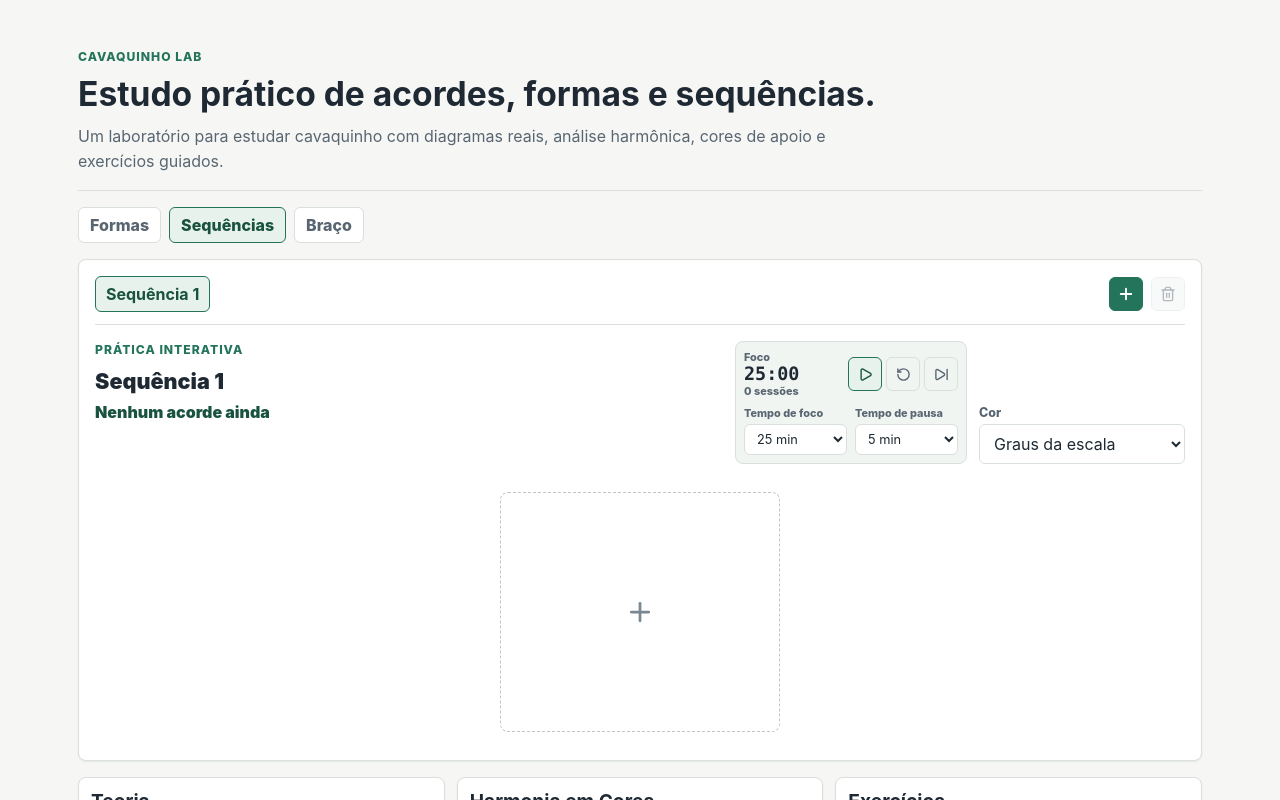
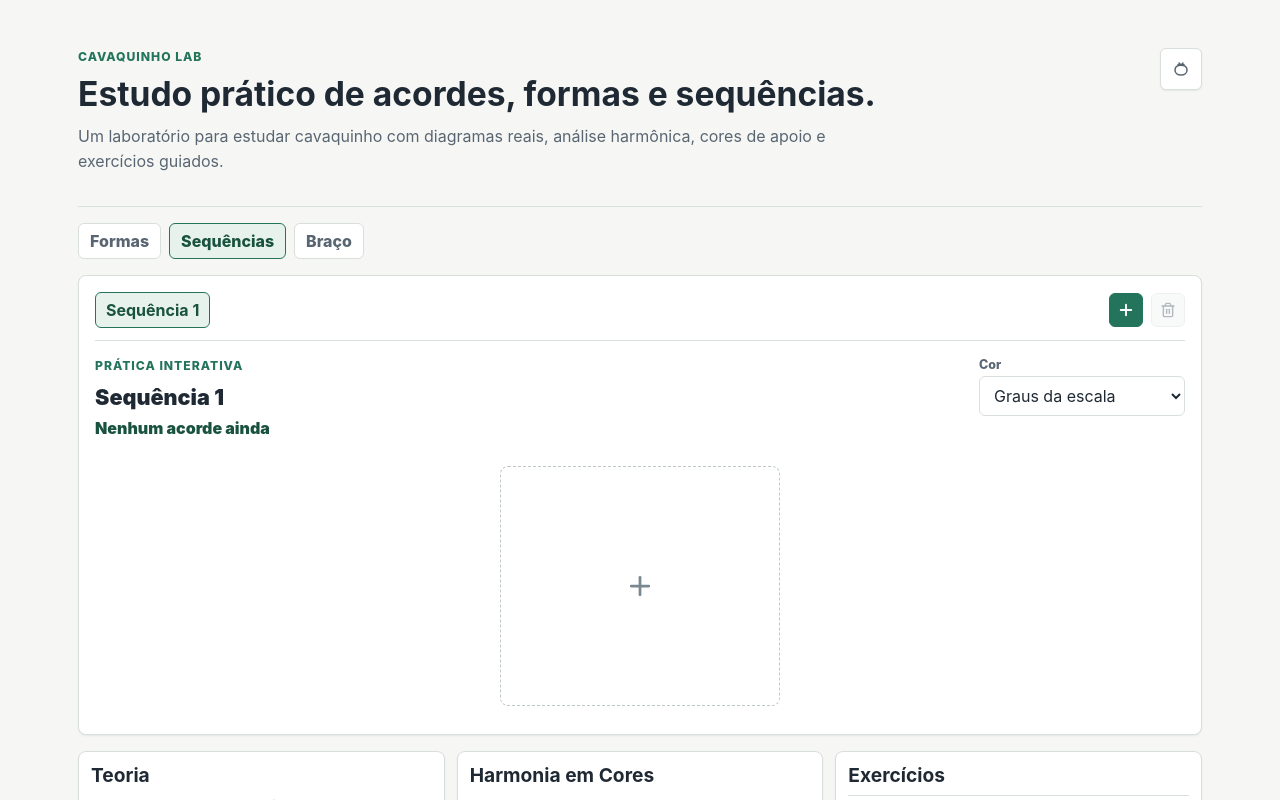
Before and after one commit to rezendehugo/cavaquinho-lab, a React (Vite) app: page /sequences#/cavaquinho/sequences in a window 1280 px wide. Shown: the top 800 px of the page. Built offline with nearby package versions, Linux system fonts and the light colour scheme.

Commit message:
refactor(practice): make pomodoro global

```diff
--- a/src/App.jsx
+++ b/src/App.jsx
@@ -1,6 +1,7 @@
 import { useEffect, useMemo, useState } from 'react';
 import SequenceLab from './components/SequenceLab';
 import { fallbackRoute, getRoutes, routeRedirects } from './config';
+import PomodoroTimer from './features/pomodoro/PomodoroTimer';
 import FretboardPage from './pages/FretboardPage';
 import ShapesPage from './pages/ShapesPage';
 
@@ -43,9 +44,14 @@ function App() {
   return (
     <main className="app-shell">
       <header className="hero">
-        <p className="eyebrow">Cavaquinho Lab</p>
-        <h1>Estudo prático de acordes, formas e sequências.</h1>
-        <p>Um laboratório para estudar cavaquinho com diagramas reais, análise harmônica, cores de apoio e exercícios guiados.</p>
+        <div className="hero-topline">
+          <div>
+            <p className="eyebrow">Cavaquinho Lab</p>
+            <h1>Estudo prático de acordes, formas e sequências.</h1>
+            <p>Um laboratório para estudar cavaquinho com diagramas reais, análise harmônica, cores de apoio e exercícios guiados.</p>
+          </div>
+          <PomodoroTimer />
+        </div>
         <NavTabs route={route} routes={routes} />
       </header>
       {page}
--- a/src/components/SequenceLab.jsx
+++ b/src/components/SequenceLab.jsx
@@ -5,7 +5,6 @@ import { analyzeSequence, buildExercises, getColorForChord } from '../harmony';
 import { optimizeSequence } from '../progressionOptimizer';
 import { chromaticKeys, createSequence, createSequenceStep, defaultSequences, reorderSequence, suffixCycle } from '../sequences';
 import { activeSequenceStorageKey, loadActiveSequenceId, loadSequences, sequencesStorageKey } from '../storage';
-import PomodoroTimer from '../features/pomodoro/PomodoroTimer';
 import { AddChordSlot, AddSequenceButton } from './SequenceActions';
 import SequenceChordStep from './SequenceChordStep';
 import { Trash2 } from 'lucide-react';
@@ -58,7 +57,6 @@ function SequenceHeader({ sequence, setTitle, colorMode, setColorMode }) {
         <div className="sequence-path" aria-label="Sequência atual">{getSequenceText(sequence.steps)}</div>
       </div>
       <div className="lab-controls">
-        <PomodoroTimer />
         <label><span>Cor</span><select aria-label="Modo de cor" value={colorMode} onChange={(event) => setColorMode(event.target.value)}>{colorModes.map(item => <option key={item.id} value={item.id}>{item.label}</option>)}</select></label>
       </div>
     </header>
--- a/src/features/pomodoro/PomodoroTimer.jsx
+++ b/src/features/pomodoro/PomodoroTimer.jsx
@@ -1,4 +1,5 @@
-import { Pause, Play, RotateCcw, SkipForward } from 'lucide-react';
+import { Pause, Play, RotateCcw, SkipForward, X } from 'lucide-react';
+import { useEffect, useRef, useState } from 'react';
 import { breakMinuteOptions, focusMinuteOptions } from './pomodoroConstants';
 import { usePomodoroTimer } from './usePomodoroTimer';
 
@@ -18,34 +19,84 @@ function DurationSelect({ label, value, options, disabled, onChange }) {
   );
 }
 
+function TomatoIcon() {
+  return (
+    <svg viewBox="0 0 24 24" aria-hidden="true">
+      <path d="M12 7c-5 0-8 2.8-8 6.5S7.2 20 12 20s8-2.8 8-6.5S17 7 12 7Z" />
+      <path d="m12 7-2.5-3M12 7l2.5-3M12 7 8 6M12 7l4-1" />
+    </svg>
+  );
+}
+
 function PomodoroTimer() {
   const timer = usePomodoroTimer();
+  const [isOpen, setIsOpen] = useState(false);
+  const wrapperRef = useRef(null);
   const isRunning = timer.status === 'running';
   const primaryLabel = isRunning ? 'Pausar' : timer.status === 'paused' ? 'Retomar' : 'Iniciar';
+  const isActive = timer.status !== 'idle';
+
+  useEffect(() => {
+    if (!isOpen) return undefined;
+    const handlePointer = (event) => {
+      if (wrapperRef.current && !wrapperRef.current.contains(event.target)) setIsOpen(false);
+    };
+    const handleKey = (event) => {
+      if (event.key === 'Escape') setIsOpen(false);
+    };
+    document.addEventListener('mousedown', handlePointer);
+    document.addEventListener('keydown', handleKey);
+    return () => {
+      document.removeEventListener('mousedown', handlePointer);
+      document.removeEventListener('keydown', handleKey);
+    };
+  }, [isOpen]);
 
   return (
-    <section className="pomodoro-widget" aria-label="Sessão de prática">
-      <div className="pomodoro-status">
-        <span>{phaseLabels[timer.phase]}</span>
-        <strong>{timer.timerText}</strong>
-        <small>{timer.completedFocusSessions} sessões</small>
+    <div className="pomodoro-global" ref={wrapperRef}>
+      <button type="button" className={isActive ? 'pomodoro-trigger active' : 'pomodoro-trigger'} onClick={() => setIsOpen(current => !current)} aria-label="Sessão de prática" aria-expanded={isOpen} title="Sessão de prática">
+        <TomatoIcon />
+        {isActive ? <span>{timer.timerText}</span> : null}
+      </button>
+
+      {isOpen ? (
+        <section className="pomodoro-popover" aria-label="Ciclos de prática">
+          <header className="pomodoro-popover-header">
+            <div>
+              <h2>Ciclos de prática</h2>
+              <p>{phaseLabels[timer.phase]} · {timer.timerText}</p>
             </div>
-      <div className="pomodoro-actions">
-        <button type="button" className="icon-control-button pomodoro-primary" onClick={isRunning ? timer.pause : timer.start} aria-label={primaryLabel} title={primaryLabel}>
-          {isRunning ? <Pause aria-hidden="true" size={15} strokeWidth={2.2} /> : <Play aria-hidden="true" size={15} strokeWidth={2.2} />}
+            <button type="button" className="icon-control-button" onClick={() => setIsOpen(false)} aria-label="Fechar temporizador" title="Fechar temporizador">
+              <X aria-hidden="true" size={16} strokeWidth={2.1} />
             </button>
-        <button type="button" className="icon-control-button" onClick={timer.reset} aria-label="Reiniciar" title="Reiniciar">
-          <RotateCcw aria-hidden="true" size={15} strokeWidth={2.2} />
-        </button>
-        <button type="button" className="icon-control-button" onClick={timer.switchPhase} aria-label="Próxima etapa" title="Próxima etapa">
-          <SkipForward aria-hidden="true" size={15} strokeWidth={2.2} />
-        </button>
-      </div>
+          </header>
+
           <div className="pomodoro-settings">
             <DurationSelect label="Tempo de foco" value={timer.focusMinutes} options={focusMinuteOptions} disabled={timer.status !== 'idle'} onChange={timer.setFocusMinutes} />
             <DurationSelect label="Tempo de pausa" value={timer.breakMinutes} options={breakMinuteOptions} disabled={timer.status !== 'idle'} onChange={timer.setBreakMinutes} />
           </div>
+
+          <div className="pomodoro-readout">
+            <span>{timer.phase === 'focus' ? 'Tempo de foco' : 'Tempo de pausa'}</span>
+            <strong>{timer.timerText}</strong>
+            <small>Práticas concluídas: {timer.completedFocusSessions}</small>
+          </div>
+
+          <div className="pomodoro-footer-actions">
+            <button type="button" className="pomodoro-primary-action" onClick={isRunning ? timer.pause : timer.start}>
+              {isRunning ? <Pause aria-hidden="true" size={16} strokeWidth={2.2} /> : <Play aria-hidden="true" size={16} strokeWidth={2.2} />}
+              {primaryLabel}
+            </button>
+            <button type="button" className="icon-control-button" onClick={timer.reset} aria-label="Reiniciar" title="Reiniciar">
+              <RotateCcw aria-hidden="true" size={16} strokeWidth={2.1} />
+            </button>
+            <button type="button" className="icon-control-button" onClick={timer.switchPhase} aria-label="Próxima etapa" title="Próxima etapa">
+              <SkipForward aria-hidden="true" size={16} strokeWidth={2.1} />
+            </button>
+          </div>
         </section>
+      ) : null}
+    </div>
   );
 }
 
--- a/src/styles.css
+++ b/src/styles.css
@@ -73,8 +73,28 @@ p { line-height: 1.55; }
 
 .app-shell { max-width: 1180px; margin: 0 auto; padding: var(--space-6); }
 .hero { padding: var(--space-5) 0 var(--space-4); }
+.hero-topline { display: flex; justify-content: space-between; gap: var(--space-4); align-items: start; }
 .hero p:last-of-type { max-width: 760px; color: var(--color-muted); font-size: 1rem; }
 .eyebrow { margin: 0 0 var(--space-2); color: var(--color-accent); font-weight: 800; text-transform: uppercase; letter-spacing: 0.08em; font-size: 0.76rem; }
+
+.pomodoro-global { position: relative; flex: 0 0 auto; }
+.pomodoro-trigger { min-width: 42px; height: 42px; padding: 0 11px; display: inline-flex; align-items: center; justify-content: center; gap: var(--space-2); border-color: var(--color-border); background: var(--color-surface); color: var(--color-muted); box-shadow: var(--shadow-card); }
+.pomodoro-trigger svg { width: 18px; height: 18px; fill: none; stroke: currentColor; stroke-width: 2; stroke-linecap: round; stroke-linejoin: round; }
+.pomodoro-trigger span { color: var(--color-accent-hover); font-family: ui-monospace, SFMono-Regular, Menlo, Monaco, Consolas, monospace; font-size: 0.82rem; font-weight: 900; }
+.pomodoro-trigger:hover, .pomodoro-trigger.active { color: var(--color-accent-hover); background: var(--color-accent-soft); border-color: var(--color-accent); }
+.pomodoro-popover { position: absolute; top: calc(100% + var(--space-2)); right: 0; z-index: 20; width: min(360px, calc(100vw - var(--space-6) * 2)); padding: var(--space-4); border: 1px solid var(--color-border); border-radius: var(--radius-md); background: var(--color-surface); box-shadow: 0 18px 45px rgba(31, 41, 51, 0.16); }
+.pomodoro-popover-header { display: flex; justify-content: space-between; gap: var(--space-3); align-items: start; margin-bottom: var(--space-4); }
+.pomodoro-popover-header h2 { margin: 0 0 var(--space-1); }
+.pomodoro-popover-header p { margin: 0; color: var(--color-muted); font-size: 0.85rem; }
+.pomodoro-settings { display: grid; grid-template-columns: repeat(2, minmax(0, 1fr)); gap: var(--space-2); margin-bottom: var(--space-3); }
+.pomodoro-setting span { font-size: 0.68rem; }
+.pomodoro-setting select { width: 100%; min-width: 0; padding: 6px 8px; font-size: 0.8rem; }
+.pomodoro-readout { display: grid; justify-items: center; gap: var(--space-1); padding: var(--space-4); margin-bottom: var(--space-3); border: 1px solid var(--color-border); border-radius: var(--radius-md); background: var(--color-surface-soft); text-align: center; }
+.pomodoro-readout span { color: var(--color-muted); font-size: 0.68rem; font-weight: 900; letter-spacing: 0.08em; text-transform: uppercase; }
+.pomodoro-readout strong { color: var(--color-text); font-family: ui-monospace, SFMono-Regular, Menlo, Monaco, Consolas, monospace; font-size: 2.2rem; line-height: 1; }
+.pomodoro-readout small { color: var(--color-muted); font-size: 0.82rem; font-weight: 700; }
+.pomodoro-footer-actions { display: grid; grid-template-columns: 1fr auto auto; gap: var(--space-2); align-items: center; }
+.pomodoro-primary-action { display: inline-flex; align-items: center; justify-content: center; gap: var(--space-2); min-height: 40px; background: var(--color-accent); border-color: var(--color-accent); }
 
 .tabs { display: flex; flex-wrap: wrap; gap: var(--space-2); border-top: 1px solid var(--color-border); padding-top: var(--space-4); margin-top: var(--space-4); }
 .tabs a { text-decoration: none; color: var(--color-muted); border: 1px solid var(--color-border); border-radius: var(--radius-sm); padding: 7px 11px; font-weight: 800; background: var(--color-surface); }
@@ -102,15 +122,6 @@ p { line-height: 1.55; }
 .sequence-title-input { display: block; border: 0; padding: 0; min-width: 0; width: 100%; font-size: 1.35rem; font-weight: 900; background: transparent; color: var(--color-text); }
 .sequence-path { display: flex; flex-wrap: wrap; gap: var(--space-2); margin-top: var(--space-2); color: var(--color-accent-hover); font-weight: 900; }
 .lab-controls { display: flex; align-items: end; gap: var(--space-3); }
-.pomodoro-widget { display: grid; grid-template-columns: auto auto; gap: var(--space-2); align-items: center; max-width: 360px; padding: var(--space-2); border: 1px solid var(--color-border); border-radius: var(--radius-md); background: var(--color-surface-soft); }
-.pomodoro-status { display: grid; gap: 1px; min-width: 96px; }
-.pomodoro-status span, .pomodoro-status small { color: var(--color-muted); font-size: 0.68rem; font-weight: 800; }
-.pomodoro-status strong { color: var(--color-text); font-family: ui-monospace, SFMono-Regular, Menlo, Monaco, Consolas, monospace; font-size: 1.15rem; line-height: 1; }
-.pomodoro-actions { display: flex; gap: var(--space-1); justify-content: end; }
-.pomodoro-primary { color: var(--color-accent-hover); border-color: var(--color-accent); background: var(--color-accent-soft); }
-.pomodoro-settings { grid-column: 1 / -1; display: grid; grid-template-columns: repeat(2, minmax(0, 1fr)); gap: var(--space-2); }
-.pomodoro-setting span { font-size: 0.68rem; }
-.pomodoro-setting select { width: 100%; min-width: 0; padding: 6px 8px; font-size: 0.8rem; }
 
 .lab-card-row { display: grid; grid-template-columns: repeat(auto-fit, minmax(235px, 1fr)); gap: var(--space-3); }
 .lab-card { position: relative; overflow: hidden; border: 1px solid var(--color-border); border-radius: var(--radius-md); padding: var(--space-2); background: var(--color-surface); color: var(--color-text); box-shadow: var(--shadow-card); }
@@ -209,6 +220,8 @@ summary { cursor: pointer; font-weight: 800; color: var(--color-accent); }
   .app-shell { width: 100%; max-width: 100vw; padding: var(--space-4); overflow-x: hidden; }
   .app-shell > * { max-width: 100%; }
   .hero { padding-top: var(--space-4); }
+  .hero-topline { align-items: start; }
+  .pomodoro-popover { right: 0; width: min(340px, calc(100vw - var(--space-4) * 2)); }
   h1 { font-size: 1.36rem; line-height: 1.18; overflow-wrap: anywhere; }
   .hero p:last-of-type, .empty-sequence p, .fretboard-hero p { max-width: 100%; overflow-wrap: anywhere; }
   .lab-header, .fretboard-hero { display: grid; }
@@ -216,7 +229,6 @@ summary { cursor: pointer; font-weight: 800; color: var(--color-accent); }
   .sequence-tabs { min-width: 0; flex: 1 1 100%; }
   .sequence-tab { max-width: 100%; overflow: hidden; text-overflow: ellipsis; }
   .lab-controls { display: grid; align-items: stretch; }
-  .pomodoro-widget { max-width: none; }
   .panel, .sequence-lab { width: 100%; max-width: 100%; padding: var(--space-3); overflow: hidden; }
   .lab-card-row { display: flex; overflow-x: auto; scroll-snap-type: x mandatory; padding-bottom: var(--space-2); }
   .lab-card, .add-lab-card { min-width: min(280px, 88vw); scroll-snap-align: start; }
```
Also changed, not shown: 2 other files (tests, documents, lock files or other folders). Lines whose indentation alone changed are shown as unchanged.
